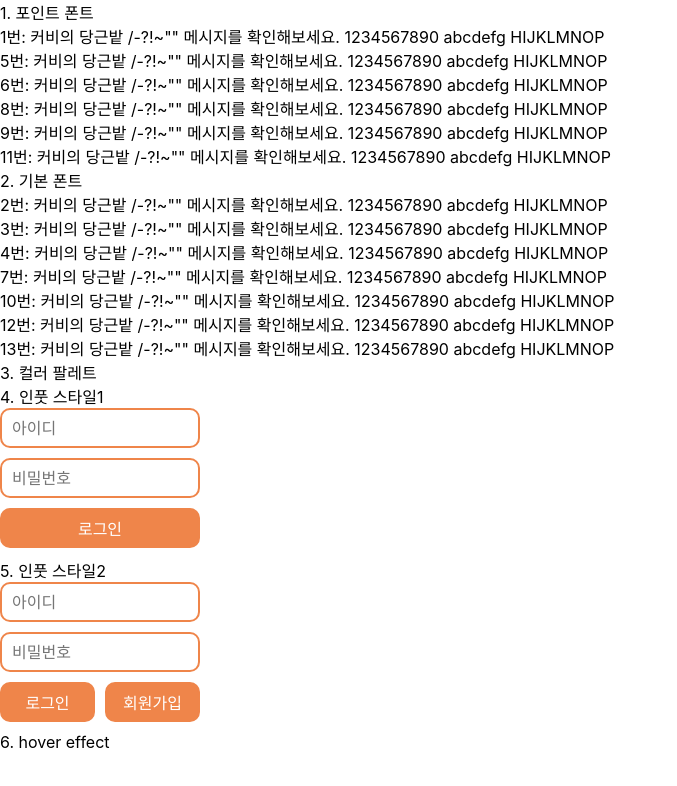
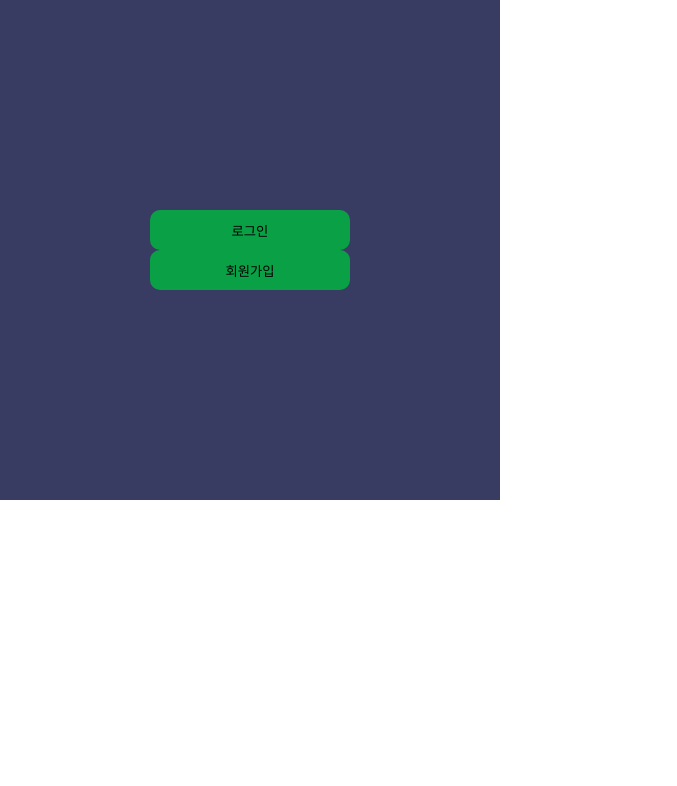
Before and after one commit to kirby-project-2023/carrot_project, a React (Create React App) app: page / in a window 1280 px wide. Shown: the top 786 px of the page, without its empty margins (0-677 px from the left). Built offline with nearby package versions, Linux system fonts and the light colour scheme; a web font is replaced by a local one.

Commit message:
feat: 컨테이너 스타일 수정

```diff
--- a/src/App.js
+++ b/src/App.js
@@ -3,12 +3,12 @@ import styled from 'styled-components';
 import GlobalStyle from './styles/GlobalStyle';
 import { Fragment } from 'react';
 import Guide from './components/Guide'
+import Index from './components/Index';
 
 function App() {
   return (
     <Fragment>
-      <GlobalStyle />
-      <Guide/>
+      <Index></Index>
     </Fragment>
   );
 }
--- a/src/components/index.js
+++ b/src/components/index.js
@@ -8,15 +8,29 @@ const Button = styled.button`
     border-radius: var(--bd-rd-big);
     border: none;
 `
+//사이즈 크기를 정하자
+const Container = styled.div`
+    width: 500px;
+    height: 500px;
+    background-color: var(--night);
+    display: flex;
+    align-items: center;
+    justify-content: center;
+    flex-direction: column;
+`
 
-function index() {
+
+function Index() {
   return (
     <>
-    <div>index</div>
-    <Button className='eff-fill'>로그인</Button>
-    <Button className='eff-fill'>회원가입</Button>
+      <div>
+        <Container>
+          <Button className='eff-fill'>로그인</Button>
+          <Button className='eff-fill'>회원가입</Button>
+        </Container>
+      </div>
     </>
   )
 }
 
-export default index
+export default Index
--- a/src/components/index2.js
+++ b/src/components/index2.js
@@ -1,9 +1,9 @@
 import React from 'react'
 
-function index2() {
+function Index2() {
   return (
-    <div>index2</div>
+    <div>Index2</div>
   )
 }
 
-export default index2
+export default Index2
```
